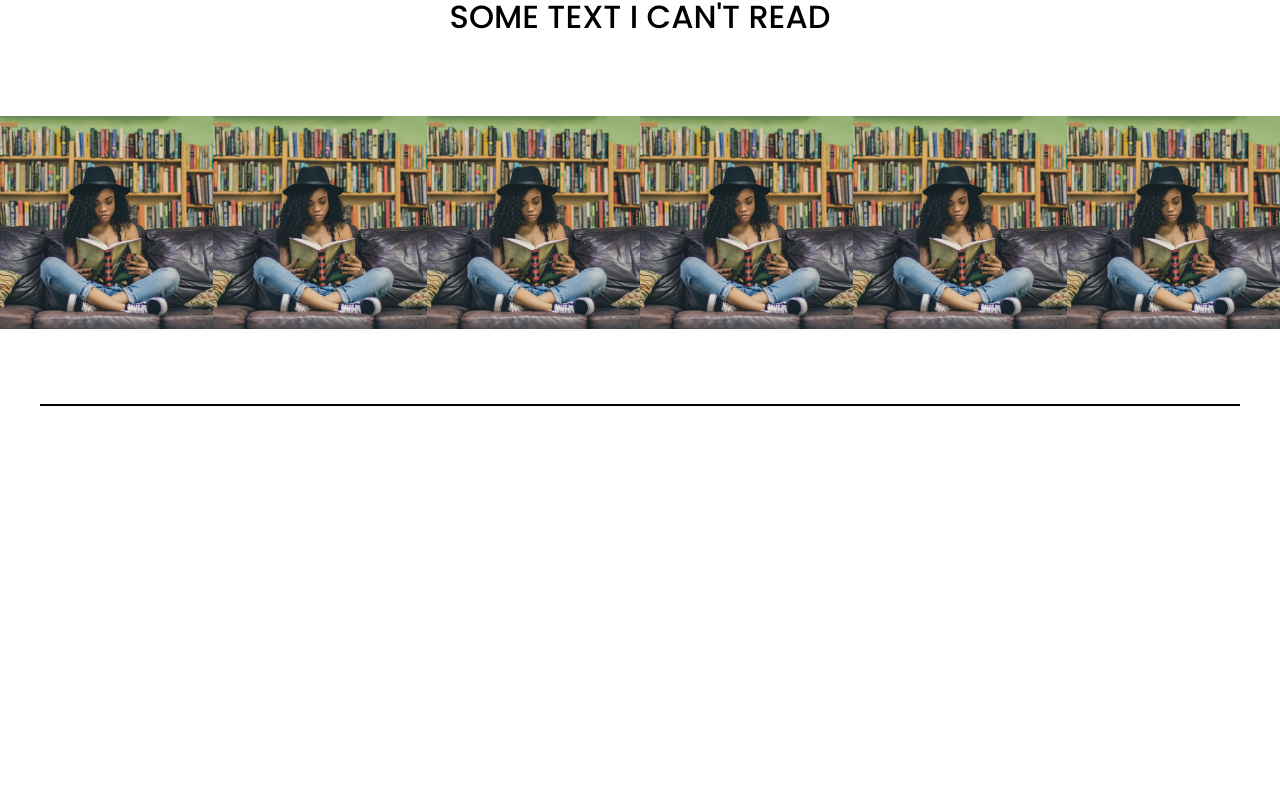
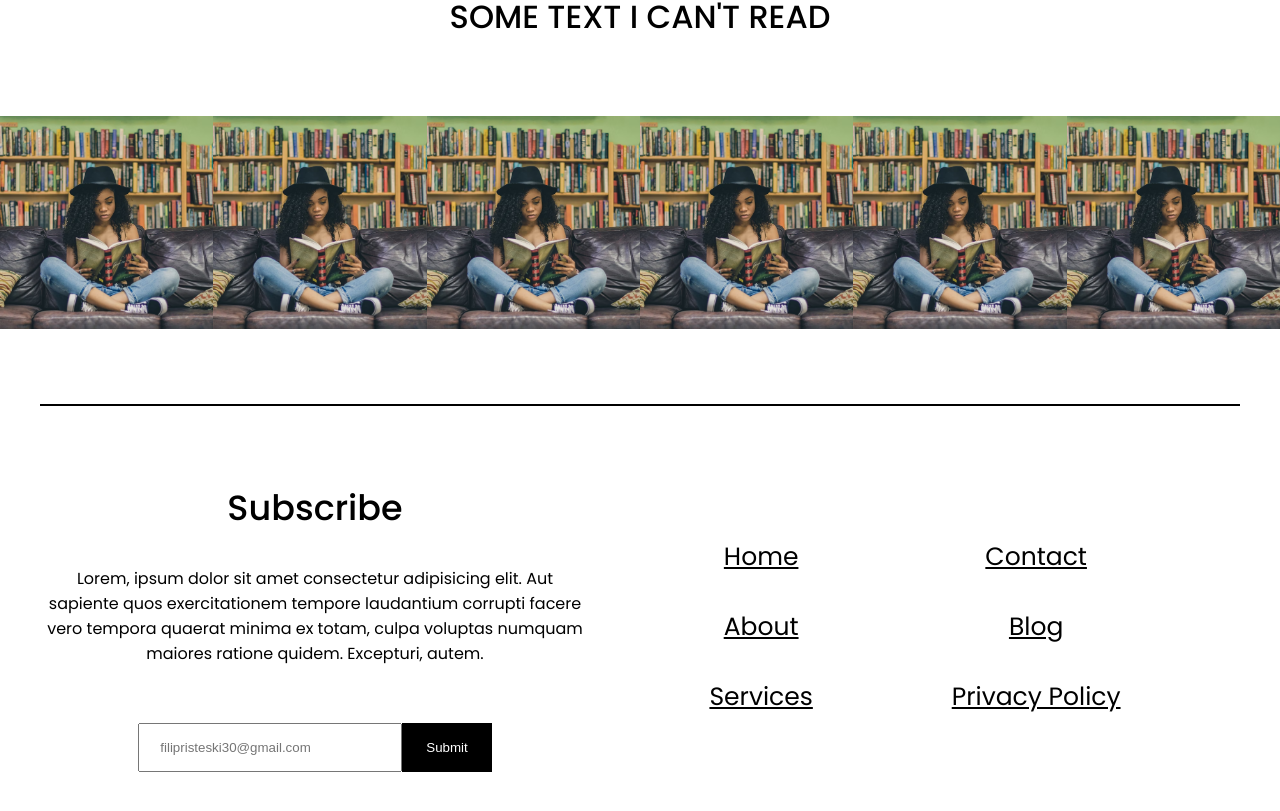
Before and after one commit to filipristeski23/Javen-Advertising, a React (Vite) app: page / in a window 1280 px wide. Shown: the part 2669-3480 px from the top of the page. Before the commit the page ends 3075 px from the top, so only its background shows below. Built offline with nearby package versions, Linux system fonts and the light colour scheme.

Commit message:
Finished working on the Contact Form Section at the botttom of the website

```diff
--- a/src/App.jsx
+++ b/src/App.jsx
@@ -3,6 +3,7 @@ import OtherServicesSection from "./components/OtherServicesSection";
 import InformationalSection from "./components/InformationalSection";
 import QuoteSection from "./components/QuoteSection";
 import PicturesSection from "./components/PicturesSection";
+import ContactForm from "./components/ContactForm";
 
 function App() {
   return (
@@ -12,6 +13,7 @@ function App() {
       <InformationalSection />
       <QuoteSection />
       <PicturesSection />
+      <ContactForm />
     </div>
   );
 }
--- /dev/null
+++ b/src/components/ContactForm.jsx
@@ -0,0 +1,119 @@
+import styled from "styled-components";
+
+const ContactFormSection = styled.div`
+  width: 100%;
+  padding: 4.688rem 0px;
+`;
+
+const ContactFormSectionContainer = styled.div`
+  max-width: 75rem;
+  margin: 0 auto;
+  display: flex;
+  flex-direction: row;
+  justify-content: center;
+  align-items: center;
+`;
+
+const LeftSide = styled.div`
+  flex: 1;
+  display: flex;
+  flex-direction: column;
+  justify-content: space-between;
+  gap: 2rem;
+  align-items: center;
+`;
+
+const H3 = styled.h3`
+  color: black;
+  font-weight: 500;
+  font-size: 2.188rem;
+  margin: 0;
+  text-align: center;
+`;
+
+const H4 = styled.h4`
+  color: black;
+  font-weight: 400;
+  margin: 0;
+  font-size: 1rem;
+  text-align: center;
+`;
+
+const Form = styled.form`
+  display: flex;
+  flex-direction: row;
+  margin-top: 1.563rem;
+  width: 100%;
+  justify-content: center;
+`;
+
+const Button = styled.button`
+  background-color: black;
+  padding: 0.625rem 1.5rem;
+  text-decoration: none;
+  color: white;
+  border: none;
+  cursor: pointer;
+`;
+
+const RightSide = styled.div`
+  flex: 1;
+  display: flex;
+  flex-direction: row;
+  justify-content: space-around;
+  padding: 0px 3.125rem;
+`;
+
+const Div = styled.div`
+  display: flex;
+  flex-direction: column;
+  gap: 2rem;
+  align-items: center;
+`;
+
+const A = styled.a`
+  color: black;
+  font-size: 1.563rem;
+`;
+
+const Input = styled.input`
+  height: 1.563rem;
+  padding: 0.625rem 1.25rem 0.625rem 1.25rem;
+  width: 40%;
+`;
+
+function ContactForm() {
+  return (
+    <ContactFormSection>
+      <ContactFormSectionContainer>
+        <LeftSide>
+          <H3>Subscribe</H3>
+          <H4>
+            Lorem, ipsum dolor sit amet consectetur adipisicing elit. Aut
+            sapiente quos exercitationem tempore laudantium corrupti facere vero
+            tempora quaerat minima ex totam, culpa voluptas numquam maiores
+            ratione quidem. Excepturi, autem.
+          </H4>
+          <Form>
+            <Input type="text" placeholder="filipristeski30@gmail.com"></Input>
+            <Button type="submit">Submit</Button>
+          </Form>
+        </LeftSide>
+        <RightSide>
+          <Div>
+            <A href="">Home</A>
+            <A href="">About</A>
+            <A href="">Services</A>
+          </Div>
+          <Div>
+            <A href="">Contact</A>
+            <A href="">Blog</A>
+            <A href="">Privacy Policy</A>
+          </Div>
+        </RightSide>
+      </ContactFormSectionContainer>
+    </ContactFormSection>
+  );
+}
+
+export default ContactForm;
```
